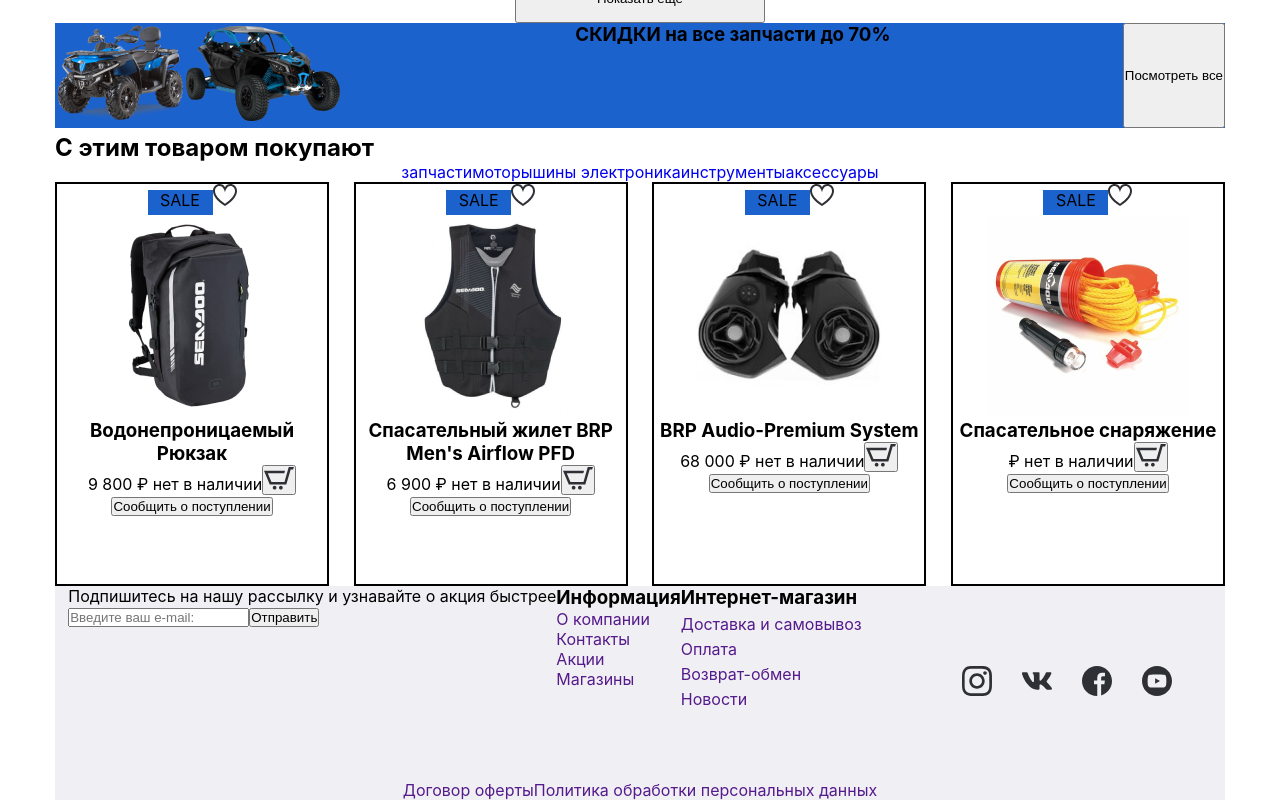
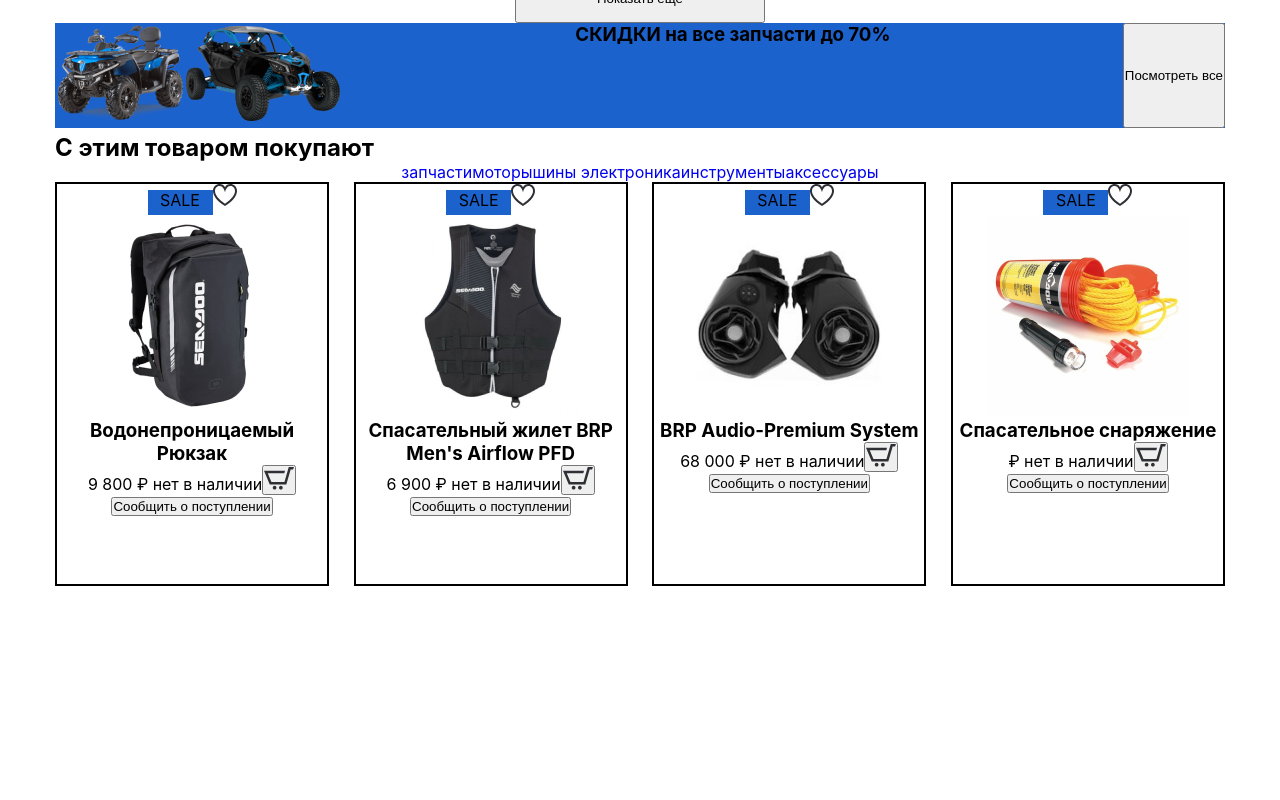
Before and after one commit to marpusik/myreactjobs, a React (Create React App) app: page / in a window 1280 px wide. Shown: the part 1498-2298 px from the top of the page. After the commit the page ends 2084 px from the top, so only its background shows below. Built offline with nearby package versions, Linux system fonts and the light colour scheme.

Commit message:
footer 2

```diff
--- a/src/App.js
+++ b/src/App.js
@@ -1,8 +1,9 @@
 // import logo from './logo.svg';
 import './App.css';
 import Header from './pages/header/Header';
+
+
 import Main from './pages/main/Main';
-import Footer from "./pages/footer/Footer";
 
 function App() {
 
@@ -10,9 +11,9 @@
     return (
         <div className="App">
             <div className="container">
+
                 <Header/>
                 <Main/>
-                <Footer/>
             </div>
         </div>
     );
```
